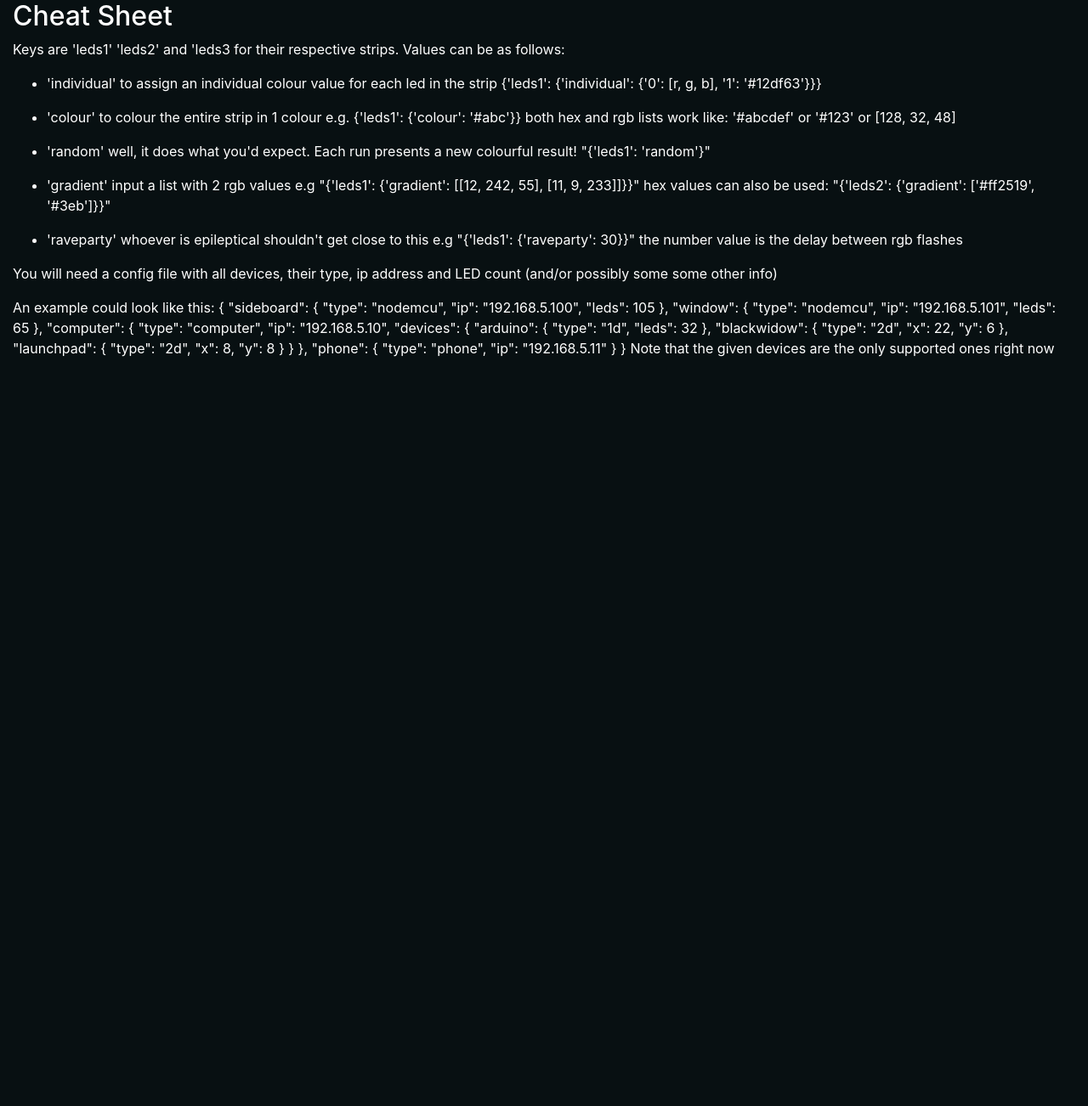
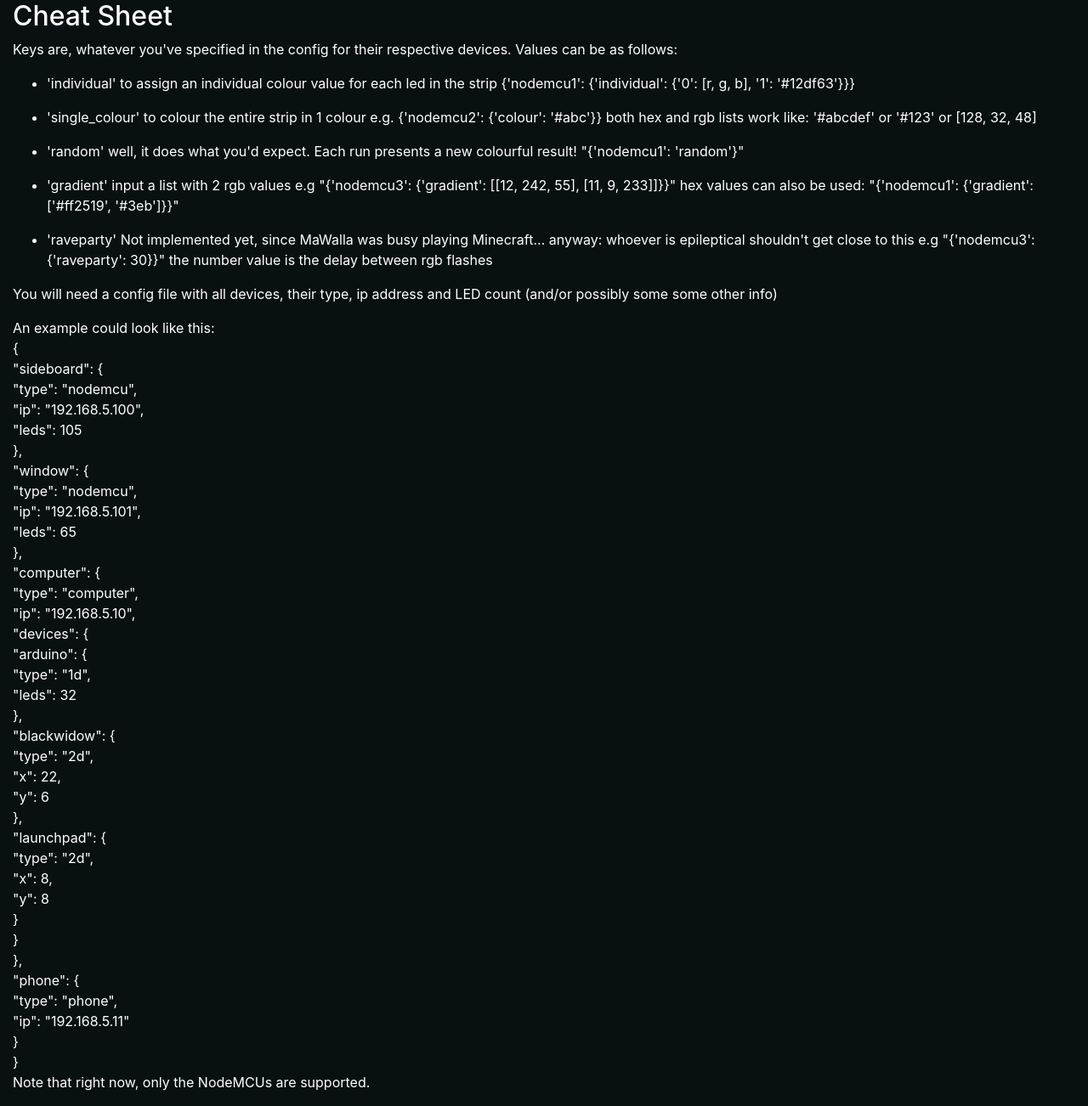
Before and after one commit to MaWalla/RoomLED, a Flask app: page /cheat-sheet in a window 1280 px wide. Shown: the part 48-1350 px from the top of the page at 85% size. Before the commit the page ends 468 px from the top, so only its background shows below. Run offline with Flask 2, Linux system fonts and the light colour scheme; parts of the project's set-up code (start-up, migrations or seed data) failed here and were passed over; some libraries are stand-ins or nearby versions.

Commit message:
Add some improvement to the Cheat sheet

```diff
--- a/templates/cheat-sheet.html
+++ b/templates/cheat-sheet.html
@@ -24,8 +24,7 @@
             <h2>Cheat Sheet</h2>
 
             <p>
-                Keys are 'leds1' 'leds2' and 'leds3
-                for their respective strips.
+                Keys are, whatever you've specified in the config for their respective devices.
                 Values can be as follows:
             </p>
 
@@ -34,12 +33,12 @@
                     'individual'
                     to assign an individual colour value
                     for each led in the strip
-                    {'leds1': {'individual': {'0': [r, g, b], '1': '#12df63'}}}
+                    {'nodemcu1': {'individual': {'0': [r, g, b], '1': '#12df63'}}}
                 </p></li>
                 <li><p>
-                    'colour'
+                    'single_colour'
                     to colour the entire strip in 1 colour
-                    e.g. {'leds1': {'colour': '#abc'}}
+                    e.g. {'nodemcu2': {'colour': '#abc'}}
                     both hex and rgb lists work like:
                     '#abcdef' or '#123' or [128, 32, 48]
                 </p></li>
@@ -47,19 +46,20 @@
                     'random'
                     well, it does what you'd expect.
                     Each run presents a new colourful result!
-                    "{'leds1': 'random'}"
+                    "{'nodemcu1': 'random'}"
                 </p></li>
                 <li><p>
                     'gradient'
                     input a list with 2 rgb values
-                    e.g "{'leds1': {'gradient': [[12, 242, 55], [11, 9, 233]]}}"
+                    e.g "{'nodemcu3': {'gradient': [[12, 242, 55], [11, 9, 233]]}}"
                     hex values can also be used:
-                    "{'leds2': {'gradient': ['#ff2519', '#3eb']}}"
+                    "{'nodemcu1': {'gradient': ['#ff2519', '#3eb']}}"
                 </p></li>
                 <li><p>
                     'raveparty'
+                    Not implemented yet, since MaWalla was busy playing Minecraft... anyway:
                     whoever is epileptical shouldn't get close to this
-                    e.g "{'leds1': {'raveparty': 30}}"
+                    e.g "{'nodemcu3': {'raveparty': 30}}"
                     the number value is the delay between rgb flashes
                 </p></li>
             </ul>
@@ -67,45 +67,46 @@
             <p>You will need a config file with all devices, their type, ip address and LED count (and/or possibly some some other info)</p>
             <p>
                 An example could look like this:
+                <br>
+                {<br>
+                "sideboard": {<br>
+                    "type": "nodemcu",<br>
+                    "ip": "192.168.5.100",<br>
+                    "leds": 105<br>
+                },<br>
+                "window": {<br>
+                    "type": "nodemcu",<br>
+                    "ip": "192.168.5.101",<br>
+                    "leds": 65<br>
+                },<br>
+                "computer": {<br>
+                    "type": "computer",<br>
+                    "ip": "192.168.5.10",<br>
+                    "devices": {<br>
+                        "arduino": {<br>
+                        "type": "1d",<br>
+                        "leds": 32<br>
+                        },<br>
+                    "blackwidow": {<br>
+                        "type": "2d",<br>
+                        "x": 22,<br>
+                        "y": 6<br>
+                        },<br>
+                    "launchpad": {<br>
+                        "type": "2d",<br>
+                        "x": 8,<br>
+                        "y": 8<br>
+                        }<br>
+                    }<br>
+                },<br>
+                "phone": {<br>
+                    "type": "phone",<br>
+                    "ip": "192.168.5.11"<br>
+                    }<br>
+                }<br>
 
-                {
-                "sideboard": {
-                "type": "nodemcu",
-                "ip": "192.168.5.100",
-                "leds": 105
-                },
-                "window": {
-                "type": "nodemcu",
-                "ip": "192.168.5.101",
-                "leds": 65
-                },
-                "computer": {
-                "type": "computer",
-                "ip": "192.168.5.10",
-                "devices": {
-                "arduino": {
-                "type": "1d",
-                "leds": 32
-                },
-                "blackwidow": {
-                "type": "2d",
-                "x": 22,
-                "y": 6
-                },
-                "launchpad": {
-                "type": "2d",
-                "x": 8,
-                "y": 8
-                }
-                }
-                },
-                "phone": {
-                "type": "phone",
-                "ip": "192.168.5.11"
-                }
-                }
 
-                Note that the given devices are the only supported ones right now
+                Note that right now, only the NodeMCUs are supported.
             </p>
         </div>
     </div>
--- a/templates/index.html
+++ b/templates/index.html
@@ -15,7 +15,7 @@
             </a>
 
             <ul class="navbar-nav">
-                <li class="nav"><a href="/cheat-sheet">To the cheat sheet!</a></li>
+                <li class="nav"><a href="/cheat-sheet">To the API cheat sheet!</a></li>
             </ul>
         </nav>
         <div class="container-fluid">
```
